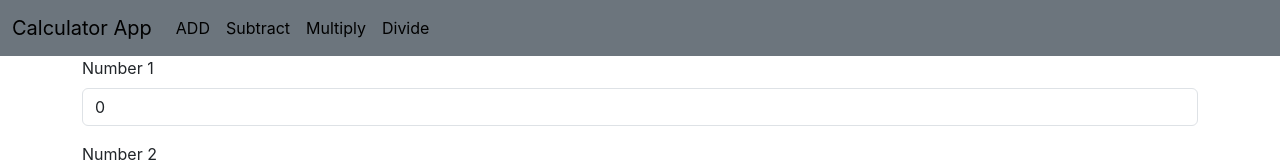
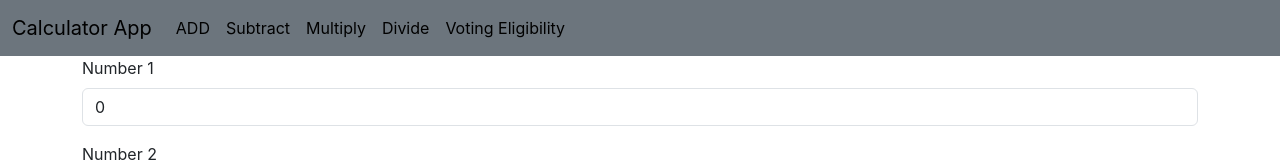
Before and after one commit to 0MadGaming0/Calculator-App, a React (Create React App) app: page / in a window 1280 px wide. Shown: the top 162 px of the page. Built offline with nearby package versions, Linux system fonts and the light colour scheme.

Commit message:
Calculator App

```diff
--- a/src/Components/Navbar.jsx
+++ b/src/Components/Navbar.jsx
@@ -27,7 +27,9 @@ const Navbar = () => {
                                         <li>
                                             <Link class="nav-link active" aria-current="page" to="/divi">Divide</Link>
                                         </li>
-
+                                        <li>
+                                            <Link class="nav-link active" aria-current="page" to="/vote">Voting Eligibility</Link>
+                                        </li>
                                     </ul>
                                 </div>
                             </div>
```
